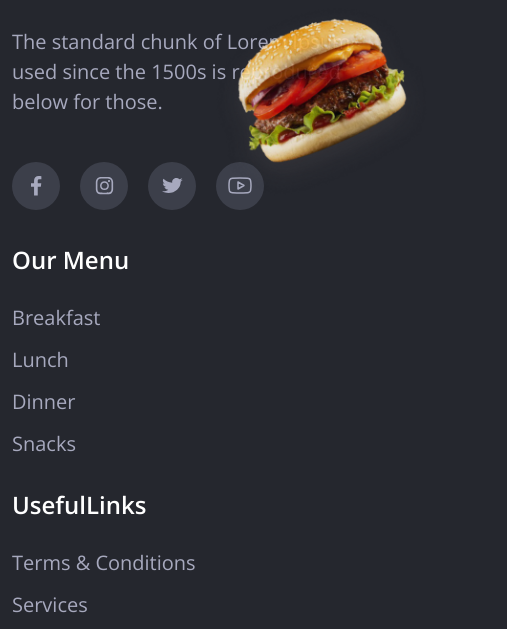
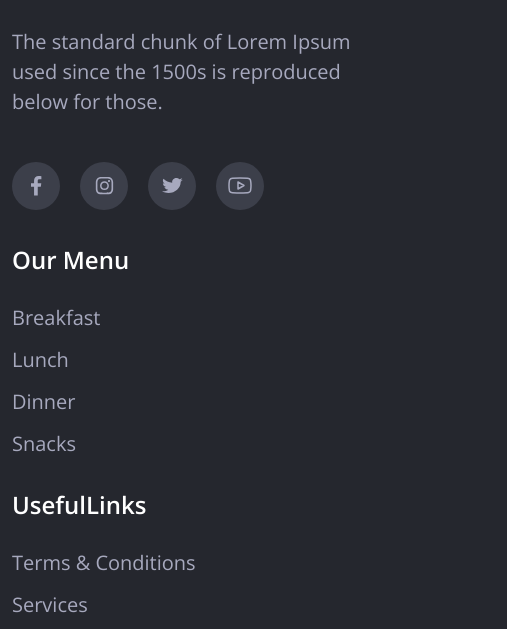
Before and after one commit to onderakbulut/foodhub, a website: page index.html in a window 390 px wide. Shown: the part 7174-7803 px from the top of the page, 507 px wide, since content can reach past the window. Drawn offline with nearby package versions, Linux system fonts and the light colour scheme.

Commit message:
overflow bugfix

```diff
--- a/index.html
+++ b/index.html
@@ -449,8 +449,8 @@
         </div>
     </section>
 
-    <footer class="container relative">
-        <div class="flex flex-wrap">
+    <footer class="overflow-hidden">
+        <div class="flex flex-wrap container relative">
             <div class="w-full lg:w-5/12 mb-8 lg:mb-0">
                 <img class="mb-[30px]" src="./assets/images/logo.svg" alt="...">
                 <p class="text-[#A7A9BE] text-[20px] lg:leading-[32px] mb-[45px]">The standard chunk of Lorem Ipsum used
@@ -546,8 +546,9 @@
                     </div>
                 </div>
             </div>
-            <img class="absolute -right-[30%] -top-[55px]" src="./assets/images/burger.png" alt="...">
+            <img class="hidden sm:block absolute -right-[30%] -top-[55px]" src="./assets/images/burger.png" alt="...">
         </div>
+
     </footer>
 
 </body>
```
Also changed, not shown: assets/style.css.
